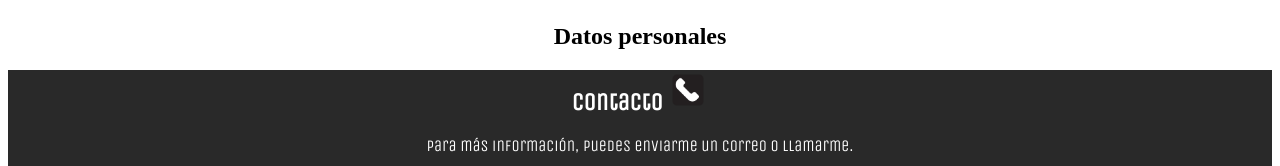
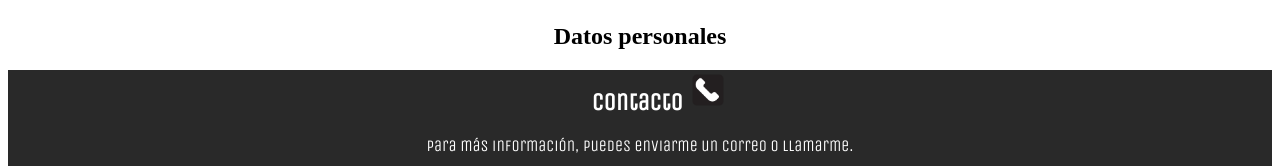
Before and after one commit to Agus-01/-Caballeria-Tecnica-, a plain HTML site: page index.html in a window 1280 px wide. Shown: the part 906-1072 px from the top of the page. Drawn offline with nearby package versions, Linux system fonts and the light colour scheme; files whose address does not match are found by name.

Commit message:
Update styles.css

```diff
--- a/CSS/styles.css
+++ b/CSS/styles.css
@@ -337,7 +337,7 @@ footer {
 
   #contacto h1 {
     font-size: 24px;
-    padding-left: 0;
+    padding-left: 40px;
   }
 
   #contacto p {
```
